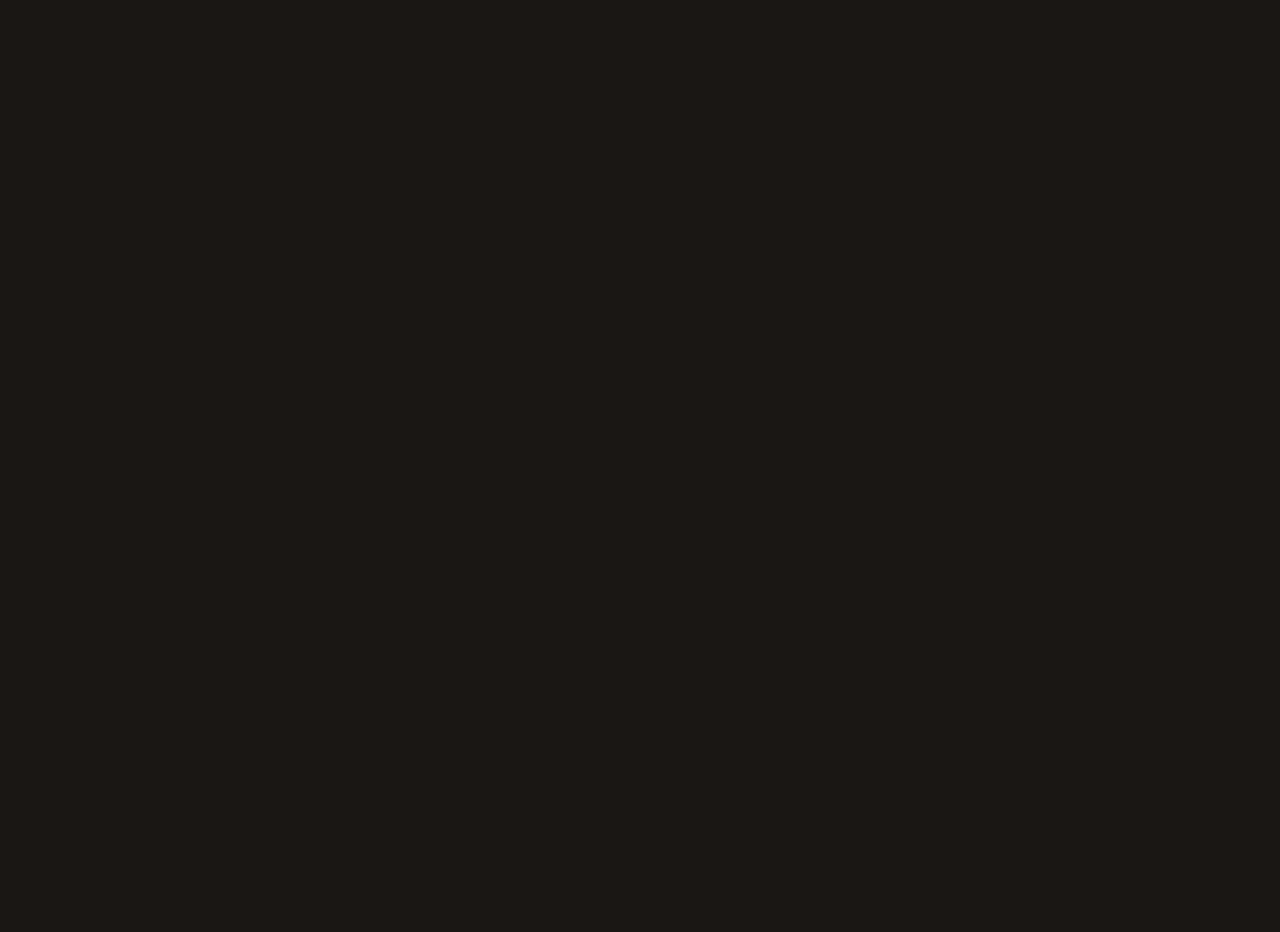
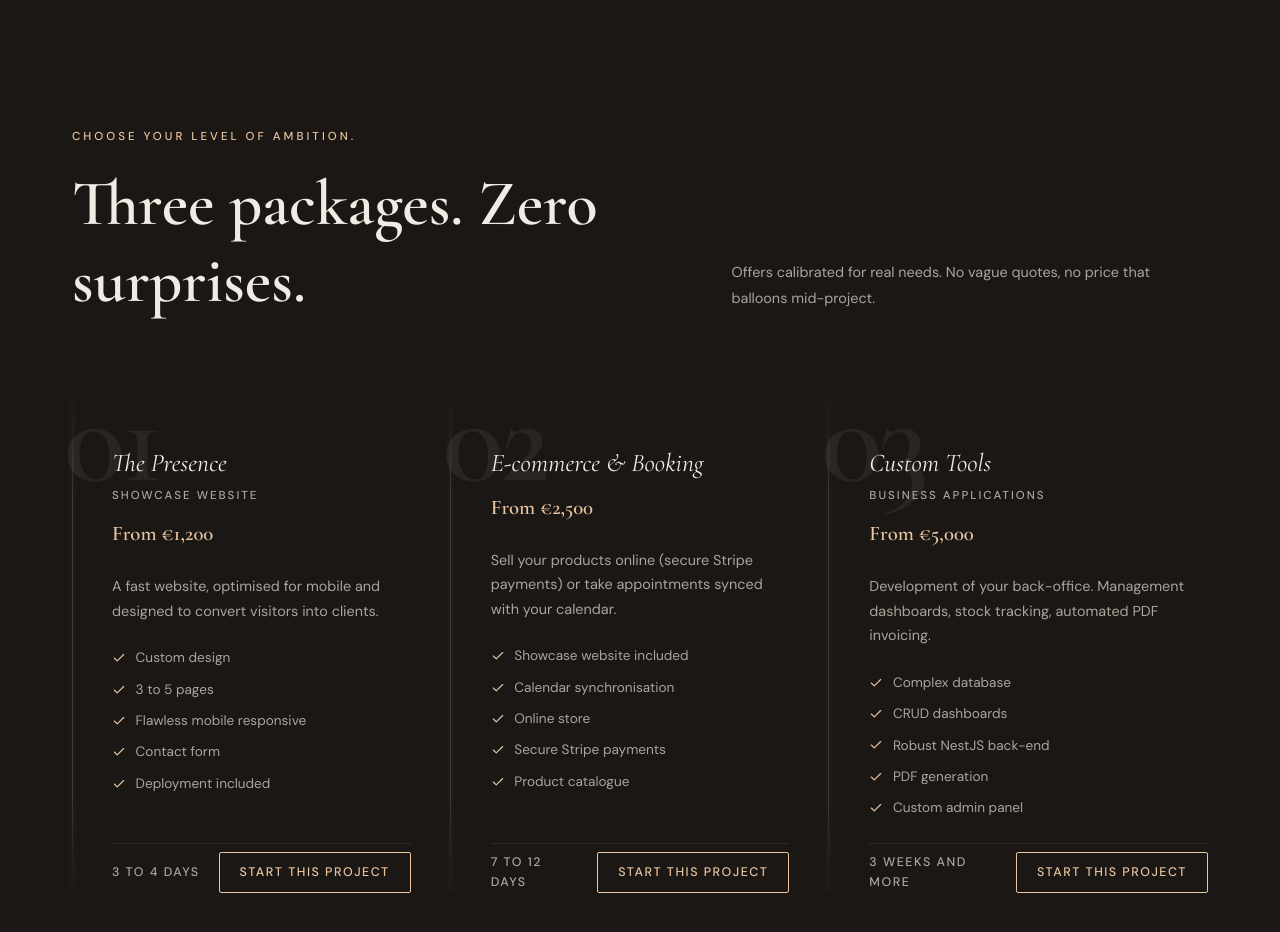
Before and after one commit to B-ludovic/le-comptoir-du-code, a Next.js app: page /en in a window 1280 px wide. Shown: the part 800-1732 px from the top of the page. Before the commit the page ends 800 px from the top, so only its background shows below. Built offline with nearby package versions, Linux system fonts and the light colour scheme.

Commit message:
feat: section Solutions complète + full viewport sur toutes les sections

```diff
--- a/app/[locale]/page.tsx
+++ b/app/[locale]/page.tsx
@@ -1,5 +1,6 @@
 import Header from '@/components/Header/Header'
 import Method from '@/components/Sections/Method/Method'
+import Solutions from '@/components/Sections/Solutions/Solutions'
 import fr from '@/app/dictionaries/fr.json'
 import en from '@/app/dictionaries/en.json'
 
@@ -21,7 +22,7 @@
       <Method dict={dict.method} />
 
       {/* Section 3 — Solutions */}
-      {/* <Solutions locale={locale} dict={dict.solutions} /> */}
+      <Solutions dict={dict.solutions} />
 
       {/* Section 4 — Réalisations */}
       {/* <Portfolio locale={locale} dict={dict.portfolio} /> */}
--- a/app/dictionaries/en.json
+++ b/app/dictionaries/en.json
@@ -18,7 +18,9 @@
     "block3_text": "A tested, secure tool that belongs to you 100%. I train you on how to use it, then step back."
   },
   "solutions": {
-    "section_title": "Clear packages for precise needs.",
+    "eyebrow": "Choose your level of ambition.",
+    "section_title": "Three packages. Zero surprises.",
+    "intro": "Offers calibrated for real needs. No vague quotes, no price that balloons mid-project.",
     "card1_title": "The Presence",
     "card1_subtitle": "Showcase Website",
     "card1_price": "From €1,200",
@@ -53,7 +55,8 @@
       "PDF generation",
       "Custom admin panel"
     ],
-    "card3_delay": "3 weeks and more"
+    "card3_delay": "3 weeks and more",
+    "cta": "Start this project"
   },
   "portfolio": {
     "section_title": "Out of the workshop.",
--- a/app/dictionaries/fr.json
+++ b/app/dictionaries/fr.json
@@ -18,7 +18,9 @@
     "block3_text": "Un outil testé, sécurisé, et qui vous appartient à 100 %. Je vous forme à son utilisation et je m'efface."
   },
   "solutions": {
-    "section_title": "Des forfaits clairs pour des besoins précis.",
+    "eyebrow": "Choisissez votre niveau d'ambition.",
+    "section_title": "Trois forfaits. Zéro surprise.",
+    "intro": "Des offres calibrées pour des besoins réels. Pas de devis flou, pas de tarif qui s'envole en cours de route.",
     "card1_title": "La Présence",
     "card1_subtitle": "Site Vitrine",
     "card1_price": "À partir de 1 200 €",
@@ -53,7 +55,8 @@
       "Génération de PDF",
       "Espace administrateur sur-mesure"
     ],
-    "card3_delay": "3 semaines et +"
+    "card3_delay": "3 semaines et +",
+    "cta": "Démarrer ce projet"
   },
   "portfolio": {
     "section_title": "Ce qui sort de l'atelier.",
--- a/app/styles/globals.css
+++ b/app/styles/globals.css
@@ -71,6 +71,10 @@
 }
 
 section {
+  min-height: 100dvh;
+  display: flex;
+  flex-direction: column;
+  justify-content: center;
   padding: var(--section-padding);
   scroll-margin-top: 80px;
 }
--- a/app/styles/variables.css
+++ b/app/styles/variables.css
@@ -20,7 +20,7 @@
   --font-body: 'DM Sans', sans-serif;
 
   /* Espacements */
-  --section-padding: 10rem 2rem;
+  --section-padding: 8rem 2rem;
   --container-max: 1200px;
   --card-radius: 2px;
 
--- /dev/null
+++ b/components/Sections/Solutions/Solutions.module.css
@@ -0,0 +1,294 @@
+.section {
+  padding: var(--section-padding);
+}
+
+/* Header — même layout que Method */
+.header {
+  display: grid;
+  grid-template-columns: 5fr 4fr;
+  gap: 4rem;
+  align-items: end;
+  margin-bottom: 5rem;
+}
+
+.headerLeft {
+  display: flex;
+  flex-direction: column;
+  gap: 1.25rem;
+}
+
+.eyebrow {
+  font-family: var(--font-body);
+  font-size: 0.72rem;
+  font-weight: 500;
+  text-transform: uppercase;
+  letter-spacing: 3px;
+  color: var(--accent-primary);
+}
+
+.sectionTitle {
+  font-family: var(--font-heading);
+  font-size: clamp(2.5rem, 5vw, 4rem);
+  font-weight: 600;
+  color: var(--text-main);
+}
+
+.headerRight {
+  padding-bottom: 0.5rem;
+}
+
+.intro {
+  font-family: var(--font-body);
+  font-size: 0.9rem;
+  color: var(--text-muted);
+  line-height: 1.8;
+}
+
+/* Grille des cartes */
+.grid {
+  display: grid;
+  grid-template-columns: repeat(3, 1fr);
+  gap: 0;
+}
+
+.card {
+  position: relative;
+  padding: 0 2.5rem;
+  overflow: visible;
+  transition: transform var(--transition-base);
+  display: flex;
+  flex-direction: column;
+}
+
+.card:first-child {
+  padding-left: 2.5rem;
+}
+
+.card:first-child::before {
+  content: '';
+  position: absolute;
+  top: 0;
+  left: 0;
+  width: 1px;
+  height: 100%;
+  background: linear-gradient(
+    to bottom,
+    transparent,
+    rgba(232, 196, 160, 0.2) 20%,
+    rgba(232, 196, 160, 0.2) 80%,
+    transparent
+  );
+  box-shadow: 0 0 6px rgba(232, 196, 160, 0.25), 0 0 14px rgba(232, 196, 160, 0.1);
+}
+
+.card:last-child {
+  padding-right: 0;
+}
+
+.card:hover {
+  transform: translateY(-4px);
+}
+
+/* Séparateur vertical */
+.separator {
+  position: absolute;
+  top: 0;
+  right: 0;
+  width: 1px;
+  height: 100%;
+  background: linear-gradient(
+    to bottom,
+    transparent,
+    rgba(232, 196, 160, 0.2) 20%,
+    rgba(232, 196, 160, 0.2) 80%,
+    transparent
+  );
+  box-shadow: 0 0 6px rgba(232, 196, 160, 0.25), 0 0 14px rgba(232, 196, 160, 0.1);
+}
+
+/* Numéro fantôme */
+.number {
+  position: absolute;
+  top: -1.5rem;
+  left: -0.5rem;
+  font-family: var(--font-heading);
+  font-size: 8rem;
+  font-weight: 600;
+  line-height: 1;
+  color: var(--text-muted);
+  opacity: 0.1;
+  pointer-events: none;
+  user-select: none;
+  letter-spacing: -4px;
+}
+
+/* Contenu de la carte */
+.cardContent {
+  position: relative;
+  z-index: 1;
+  padding-top: 3rem;
+  display: flex;
+  flex-direction: column;
+  gap: 1.5rem;
+  flex: 1;
+}
+
+.cardHeader {
+  display: flex;
+  flex-direction: column;
+  gap: 0.5rem;
+}
+
+.cardTitle {
+  font-family: var(--font-heading);
+  font-size: 1.6rem;
+  font-weight: 400;
+  font-style: italic;
+  color: var(--text-main);
+  line-height: 1.2;
+}
+
+.cardSubtitle {
+  font-family: var(--font-body);
+  font-size: 0.72rem;
+  font-weight: 500;
+  text-transform: uppercase;
+  letter-spacing: 2px;
+  color: var(--text-muted);
+}
+
+.cardPrice {
+  font-family: var(--font-heading);
+  font-size: 1.3rem;
+  font-weight: 600;
+  color: var(--accent-primary);
+  margin-top: 0.25rem;
+}
+
+.cardDesc {
+  font-family: var(--font-body);
+  font-size: 0.9rem;
+  color: var(--text-muted);
+  line-height: 1.7;
+}
+
+/* Features */
+.features {
+  display: flex;
+  flex-direction: column;
+  gap: 0.6rem;
+}
+
+.feature {
+  display: flex;
+  align-items: center;
+  gap: 0.6rem;
+  font-family: var(--font-body);
+  font-size: 0.85rem;
+  color: var(--text-muted);
+}
+
+.checkIcon {
+  color: var(--accent-primary);
+  flex-shrink: 0;
+}
+
+/* Footer de la carte */
+.cardFooter {
+  display: flex;
+  align-items: center;
+  justify-content: space-between;
+  gap: 1rem;
+  padding-top: 0.5rem;
+  border-top: var(--border-subtle);
+  margin-top: auto;
+}
+
+.delay {
+  font-family: var(--font-body);
+  font-size: 0.78rem;
+  font-weight: 500;
+  text-transform: uppercase;
+  letter-spacing: 1.5px;
+  color: var(--text-muted);
+}
+
+/* Bouton */
+.btn {
+  display: inline-block;
+  padding: 0.6rem 1.25rem;
+  font-family: var(--font-body);
+  font-size: 0.78rem;
+  font-weight: 500;
+  text-transform: uppercase;
+  letter-spacing: 1.5px;
+  color: var(--accent-primary);
+  border: 1px solid var(--accent-primary);
+  border-radius: var(--card-radius);
+  transition: background-color var(--transition-base), color var(--transition-base);
+  white-space: nowrap;
+}
+
+.btn:hover {
+  background-color: var(--accent-primary);
+  color: var(--bg-main);
+}
+
+/* Responsive */
+@media (max-width: 768px) {
+  .header {
+    grid-template-columns: 1fr;
+    gap: 1.5rem;
+    margin-bottom: 3rem;
+  }
+
+  .headerRight {
+    padding-bottom: 0;
+  }
+
+  .grid {
+    grid-template-columns: 1fr;
+    gap: 3rem;
+  }
+
+  .card {
+    padding: 0 0 3rem 0;
+  }
+
+  .card:first-child {
+    padding-left: 0;
+  }
+
+  .card:first-child::before {
+    display: none;
+  }
+
+  .card:last-child {
+    padding-bottom: 0;
+  }
+
+  .separator {
+    top: auto;
+    bottom: 0;
+    left: 0;
+    right: auto;
+    width: 100%;
+    height: 1px;
+    background: linear-gradient(
+      to right,
+      transparent,
+      rgba(232, 196, 160, 0.2) 20%,
+      rgba(232, 196, 160, 0.2) 80%,
+      transparent
+    );
+  }
+
+  .number {
+    font-size: 6rem;
+  }
+
+  .cardFooter {
+    flex-direction: column;
+    align-items: flex-start;
+  }
+}
--- /dev/null
+++ b/components/Sections/Solutions/Solutions.tsx
@@ -0,0 +1,129 @@
+import { Check } from 'lucide-react'
+import styles from './Solutions.module.css'
+
+type Card = {
+  title: string
+  subtitle?: string
+  price: string
+  desc: string
+  features: string[]
+  delay: string
+  cta: string
+}
+
+type Props = {
+  dict: {
+    eyebrow: string
+    section_title: string
+    intro: string
+    card1_title: string
+    card1_subtitle?: string
+    card1_price: string
+    card1_desc: string
+    card1_features: string[]
+    card1_delay: string
+    card2_title: string
+    card2_subtitle?: string
+    card2_price: string
+    card2_desc: string
+    card2_features: string[]
+    card2_delay: string
+    card3_title: string
+    card3_subtitle?: string
+    card3_price: string
+    card3_desc: string
+    card3_features: string[]
+    card3_delay: string
+    cta: string
+  }
+}
+
+export default function Solutions({ dict }: Props) {
+  const cards: (Card & { number: string })[] = [
+    {
+      number: '01',
+      title: dict.card1_title,
+      subtitle: dict.card1_subtitle,
+      price: dict.card1_price,
+      desc: dict.card1_desc,
+      features: dict.card1_features,
+      delay: dict.card1_delay,
+      cta: dict.cta,
+    },
+    {
+      number: '02',
+      title: dict.card2_title,
+      subtitle: dict.card2_subtitle,
+      price: dict.card2_price,
+      desc: dict.card2_desc,
+      features: dict.card2_features,
+      delay: dict.card2_delay,
+      cta: dict.cta,
+    },
+    {
+      number: '03',
+      title: dict.card3_title,
+      subtitle: dict.card3_subtitle,
+      price: dict.card3_price,
+      desc: dict.card3_desc,
+      features: dict.card3_features,
+      delay: dict.card3_delay,
+      cta: dict.cta,
+    },
+  ]
+
+  return (
+    <section id="solutions" className={styles.section}>
+      <div className="container">
+
+        <div className={styles.header}>
+          <div className={styles.headerLeft}>
+            <p className={styles.eyebrow}>{dict.eyebrow}</p>
+            <h2 className={styles.sectionTitle}>{dict.section_title}</h2>
+          </div>
+          <div className={styles.headerRight}>
+            <p className={styles.intro}>{dict.intro}</p>
+          </div>
+        </div>
+
+        <div className={styles.grid}>
+          {cards.map((card, index) => (
+            <div key={card.number} className={styles.card}>
+
+              <span className={styles.number}>{card.number}</span>
+
+              <div className={styles.cardContent}>
+                <div className={styles.cardHeader}>
+                  <h3 className={styles.cardTitle}>{card.title}</h3>
+                  {card.subtitle && (
+                    <span className={styles.cardSubtitle}>{card.subtitle}</span>
+                  )}
+                  <p className={styles.cardPrice}>{card.price}</p>
+                </div>
+
+                <p className={styles.cardDesc}>{card.desc}</p>
+
+                <ul className={styles.features}>
+                  {card.features.map((feature) => (
+                    <li key={feature} className={styles.feature}>
+                      <Check size={14} strokeWidth={2} className={styles.checkIcon} />
+                      {feature}
+                    </li>
+                  ))}
+                </ul>
+
+                <div className={styles.cardFooter}>
+                  <span className={styles.delay}>{card.delay}</span>
+                  <a href="#contact" className={styles.btn}>{card.cta}</a>
+                </div>
+              </div>
+
+              {index < cards.length - 1 && <div className={styles.separator} />}
+            </div>
+          ))}
+        </div>
+
+      </div>
+    </section>
+  )
+}
```
